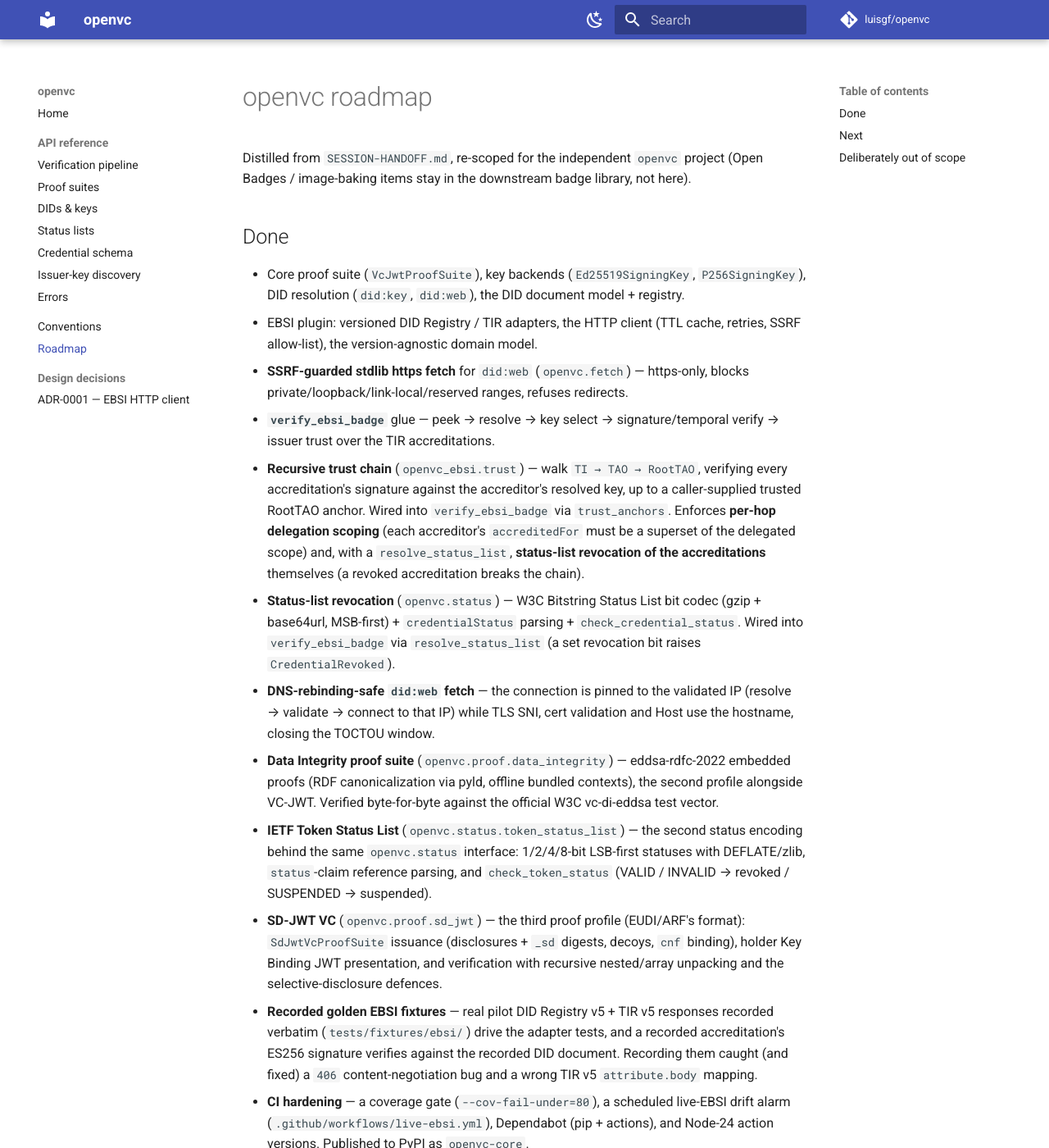
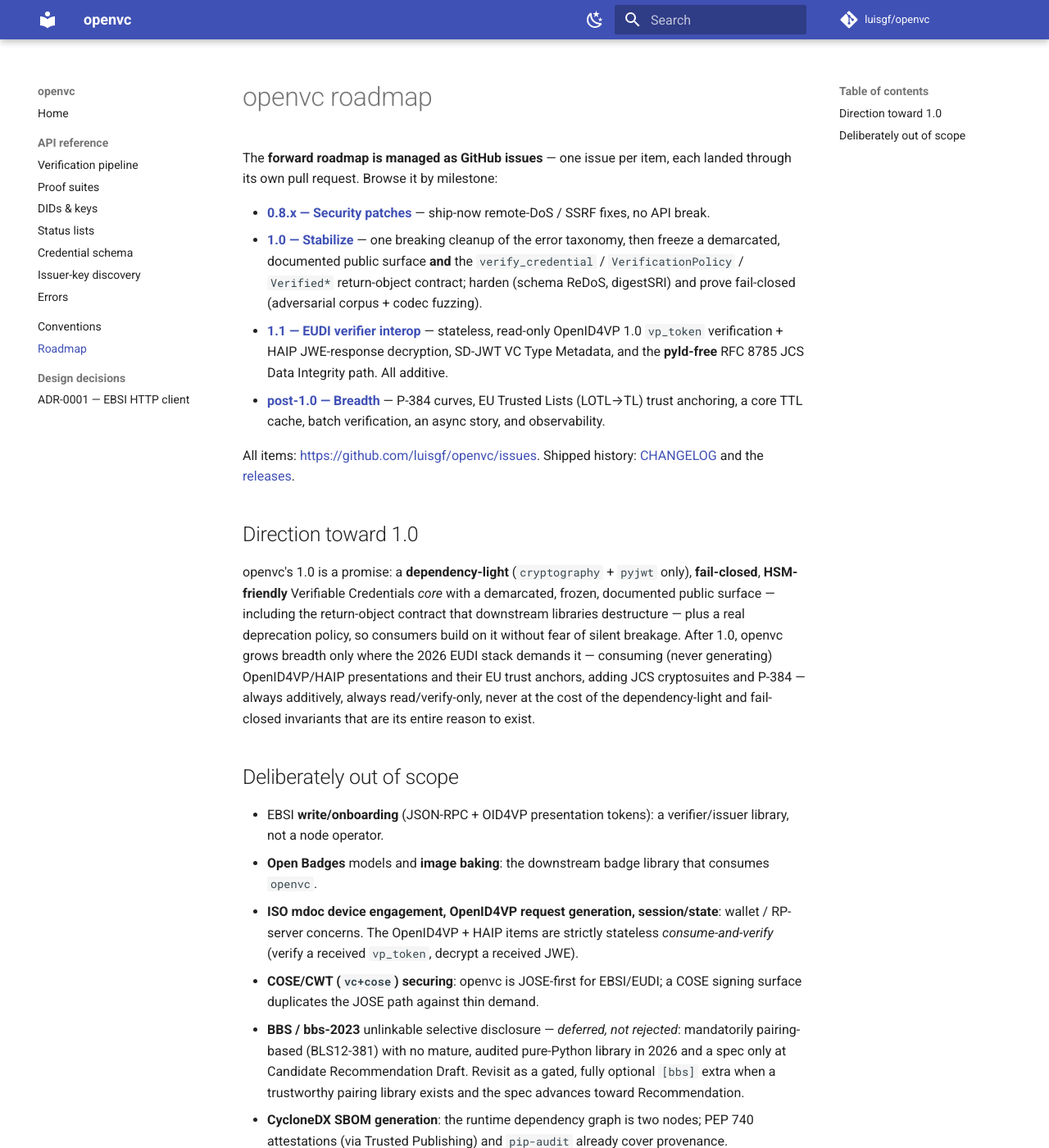
Before and after one commit to luisgf/openvc, an MkDocs documentation site: the page built from docs/ROADMAP.md, in a window 1280 px wide and 1400 px high. Shown: the whole window at 82% size. Built offline with MkDocs 1.6.1 and Material for MkDocs 9.7.7, drawn with Linux system fonts in a browser that asks for light colours; comment, search, counter and statistics services are not loaded; some of the changed text lies outside the part shown.

Commit message:
docs: track the roadmap in GitHub issues; ROADMAP.md points to the milestones
The forward roadmap now lives as GitHub issues (one per item, landed via PR),
grouped into four milestones. ROADMAP.md becomes a stable overview + pointer so the
narrative and the tracker cannot drift, keeping only the vision and the deliberately-
out-of-scope policy inline.

```diff
--- a/docs/ROADMAP.md
+++ b/docs/ROADMAP.md
@@ -1,118 +1,54 @@
 # openvc roadmap
 
-Distilled from `SESSION-HANDOFF.md`, re-scoped for the independent `openvc`
-project (Open Badges / image-baking items stay in the downstream badge library,
-not here).
+The **forward roadmap is managed as GitHub issues** — one issue per item, each
+landed through its own pull request. Browse it by milestone:
 
-## Done
+- **[0.8.x — Security patches](https://github.com/luisgf/openvc/milestone/1)** —
+  ship-now remote-DoS / SSRF fixes, no API break.
+- **[1.0 — Stabilize](https://github.com/luisgf/openvc/milestone/2)** — one
+  breaking cleanup of the error taxonomy, then freeze a demarcated, documented
+  public surface **and** the `verify_credential` / `VerificationPolicy` /
+  `Verified*` return-object contract; harden (schema ReDoS, digestSRI) and prove
+  fail-closed (adversarial corpus + codec fuzzing).
+- **[1.1 — EUDI verifier interop](https://github.com/luisgf/openvc/milestone/3)** —
+  stateless, read-only OpenID4VP 1.0 `vp_token` verification + HAIP JWE-response
+  decryption, SD-JWT VC Type Metadata, and the **pyld-free** RFC 8785 JCS Data
+  Integrity path. All additive.
+- **[post-1.0 — Breadth](https://github.com/luisgf/openvc/milestone/4)** — P-384
+  curves, EU Trusted Lists (LOTL→TL) trust anchoring, a core TTL cache, batch
+  verification, an async story, and observability.
 
-- Core proof suite (`VcJwtProofSuite`), key backends (`Ed25519SigningKey`,
-  `P256SigningKey`), DID resolution (`did:key`, `did:web`), the DID document
-  model + registry.
-- EBSI plugin: versioned DID Registry / TIR adapters, the HTTP client (TTL cache,
-  retries, SSRF allow-list), the version-agnostic domain model.
-- **SSRF-guarded stdlib https fetch** for `did:web` (`openvc.fetch`) — https-only,
-  blocks private/loopback/link-local/reserved ranges, refuses redirects.
-- **`verify_ebsi_badge`** glue — peek → resolve → key select → signature/temporal
-  verify → issuer trust over the TIR accreditations.
-- **Recursive trust chain** (`openvc_ebsi.trust`) — walk `TI → TAO → RootTAO`,
-  verifying every accreditation's signature against the accreditor's resolved
-  key, up to a caller-supplied trusted RootTAO anchor. Wired into
-  `verify_ebsi_badge` via `trust_anchors`. Enforces **per-hop delegation
-  scoping** (each accreditor's `accreditedFor` must be a superset of the
-  delegated scope) and, with a `resolve_status_list`, **status-list revocation of
-  the accreditations** themselves (a revoked accreditation breaks the chain).
-- **Status-list revocation** (`openvc.status`) — W3C Bitstring Status List bit
-  codec (gzip + base64url, MSB-first) + `credentialStatus` parsing +
-  `check_credential_status`. Wired into `verify_ebsi_badge` via
-  `resolve_status_list` (a set revocation bit raises `CredentialRevoked`).
-- **DNS-rebinding-safe `did:web` fetch** — the connection is pinned to the
-  validated IP (resolve → validate → connect to that IP) while TLS SNI, cert
-  validation and Host use the hostname, closing the TOCTOU window.
-- **Data Integrity proof suite** (`openvc.proof.data_integrity`) —
-  eddsa-rdfc-2022 embedded proofs (RDF canonicalization via pyld, offline
-  bundled contexts), the second profile alongside VC-JWT. Verified byte-for-byte
-  against the official W3C vc-di-eddsa test vector.
-- **IETF Token Status List** (`openvc.status.token_status_list`) — the second
-  status encoding behind the same `openvc.status` interface: 1/2/4/8-bit
-  LSB-first statuses with DEFLATE/zlib, `status`-claim reference parsing, and
-  `check_token_status` (VALID / INVALID → revoked / SUSPENDED → suspended).
-- **SD-JWT VC** (`openvc.proof.sd_jwt`) — the third proof profile (EUDI/ARF's
-  format): `SdJwtVcProofSuite` issuance (disclosures + `_sd` digests, decoys,
-  `cnf` binding), holder Key Binding JWT presentation, and verification with
-  recursive nested/array unpacking and the selective-disclosure defences.
-- **Recorded golden EBSI fixtures** — real pilot DID Registry v5 + TIR v5
-  responses recorded verbatim (`tests/fixtures/ebsi/`) drive the adapter tests,
-  and a recorded accreditation's ES256 signature verifies against the recorded
-  DID document. Recording them caught (and fixed) a `406` content-negotiation bug
-  and a wrong TIR v5 `attribute.body` mapping.
-- **CI hardening** — a coverage gate (`--cov-fail-under=80`), a scheduled
-  live-EBSI drift alarm (`.github/workflows/live-ebsi.yml`), Dependabot (pip +
-  actions), and Node-24 action versions. Published to PyPI as `openvc-core`.
-- **ecdsa-sd-2023 selective disclosure** (`openvc.proof.ecdsa_sd`) — the P-256
-  Data Integrity cryptosuite with selective disclosure: issuer base proof →
-  holder derived proof (reveal chosen JSON pointers) → verify, with HMAC-blinded
-  blank nodes and a hand-rolled CBOR proof value (checked against RFC 8949).
-  Round-trip + tamper/over-disclosure tested, and **interop-validated against the
-  official W3C `vc-di-ecdsa` vectors** (`tests/fixtures/ecdsa_sd/`): `verify`
-  accepts reference-produced derived proofs, and our issuer-side canonical N-Quads
-  and `proofHash`/`mandatoryHash` match the recorded intermediates byte for byte.
-- **Downstream OB 3.0 consumer** — `openbadgeslib` consumes `openvc-core` from
-  PyPI in its own repository. That work (Open Badges models, image baking, and
-  the API feedback that hardens the core toward 1.0) is tracked there, not here.
-- **Data Integrity validity + purpose enforcement** (`openvc.proof`) — the two
-  Data Integrity suites verified only the signature; `verify()` now also enforces
-  the credential's validity window (`validFrom`/`validUntil`,
-  `issuanceDate`/`expirationDate`, proof `expires`, with configurable leeway and a
-  `now` pin) and `proofPurpose`, and binds the key to the DID document's
-  verification relationship. An injectable `resolver=` makes `did:web` work with
-  embedded proofs. Shared checks live in `openvc.proof._verify_common`; a
-  present-but-unparseable timestamp fails **closed**.
-- **Status-list issuance** (`openvc.status`) — the issuer-side counterpart to the
-  existing check side: `build_status_list_credential` (unsigned W3C Bitstring VC),
-  `build_status_list_token` / `verify_status_list_token` (IETF `statuslist+jwt`),
-  the `build_status_list_entry` / `build_token_status_reference` pointers, and
-  `new_bitstring`. A generic compact-JWS signer (`openvc.proof._jws`) was lifted
-  out of `VcJwtProofSuite.sign` so a non-VC token signs through the same
-  allow-listed path.
-- **Generic verification pipeline** (`openvc.verify`) — one `verify_credential(...)`
-  + `VerificationPolicy` that detects the format (VC-JWT / SD-JWT VC / Data
-  Integrity / enveloped VCDM 2.0), resolves the issuer key via a registry, verifies
-  through the matching suite, and applies status/type/purpose policy — the one-call
-  verifier and the surface to stabilise toward 1.0. Status is fail-closed and checks
-  both the W3C and IETF conventions for every format; Data Integrity binds the
-  proof key to the issuer DID. The EBSI glue is a specialisation of it.
-- **EUDI issuer-key discovery** — `did:jwk` (`openvc.did.did_jwk`), SD-JWT VC issuer
-  keys via `/.well-known/jwt-vc-issuer` (`openvc.jwt_vc_issuer`, anti-substitution +
-  SSRF-guarded fetch), and X.509 `x5c` chain trust (`openvc.x5c`, path validation +
-  SAN issuer binding, EC P-256 leaf). The last two are opt-in in the pipeline.
-  *(Raised the `cryptography` floor to `>=45`.)*
-- **W3C Verifiable Presentations** — **VP-JWT** (`openvc.proof.vp_jwt`): a holder
-  signs a `vp` bound to a verifier (`aud`) and challenge (`nonce`), and verify
-  cascade-verifies each embedded credential through the pipeline, with opt-in
-  holder binding — plus **`challenge`/`domain`** on Data Integrity
-  (`authentication` proofs).
-- **Library-wide `OpenvcError` root** (`openvc.errors`) — one base above every
-  error family, so `except OpenvcError` catches any openvc failure (additive; the
-  per-area roots are unchanged).
-- **`credentialSchema` validation (W3C VC JSON Schema)** (`openvc.schema`) — the
-  pipeline validates a credential against the `JsonSchema` it declares when the
-  caller opts in with `resolve_credential_schema=` (a mismatch raises
-  `SchemaValidationError`); `policy.require_schema` makes a declared-but-unchecked
-  schema fail-closed. The `jsonschema` processor is the optional `[schema]` extra.
-  Remote `$ref` is off and `JsonSchemaCredential` is not yet validated (raises
-  `UnsupportedSchemaType`).
+All items: <https://github.com/luisgf/openvc/issues>. Shipped history:
+[CHANGELOG](https://github.com/luisgf/openvc/blob/main/CHANGELOG.md) and the
+[releases](https://github.com/luisgf/openvc/releases).
 
-## Next
+## Direction toward 1.0
 
-The queued proof / status / EBSI / interop / presentation work is done and the
-downstream consumer lives in its own repository. What remains is demand-driven:
-
-1. **ecdsa-sd-2023 P-384** and further cryptosuites, if demand appears.
+openvc's 1.0 is a promise: a **dependency-light** (`cryptography` + `pyjwt` only),
+**fail-closed**, **HSM-friendly** Verifiable Credentials *core* with a demarcated,
+frozen, documented public surface — including the return-object contract that
+downstream libraries destructure — plus a real deprecation policy, so consumers
+build on it without fear of silent breakage. After 1.0, openvc grows breadth only
+where the 2026 EUDI stack demands it — consuming (never generating) OpenID4VP/HAIP
+presentations and their EU trust anchors, adding JCS cryptosuites and P-384 —
+always additively, always read/verify-only, never at the cost of the
+dependency-light and fail-closed invariants that are its entire reason to exist.
 
 ## Deliberately out of scope
 
-- EBSI **write/onboarding** (JSON-RPC + OID4VP presentation tokens): this is a
+- EBSI **write/onboarding** (JSON-RPC + OID4VP presentation tokens): a
   verifier/issuer library, not a node operator.
-- **Open Badges** models and **image baking**: those belong in the downstream
-  badge library that consumes `openvc`.
+- **Open Badges** models and **image baking**: the downstream badge library that
+  consumes `openvc`.
+- **ISO mdoc device engagement, OpenID4VP request generation, session/state**:
+  wallet / RP-server concerns. The OpenID4VP + HAIP items are strictly stateless
+  *consume-and-verify* (verify a received `vp_token`, decrypt a received JWE).
+- **COSE/CWT (`vc+cose`) securing**: openvc is JOSE-first for EBSI/EUDI; a COSE
+  signing surface duplicates the JOSE path against thin demand.
+- **BBS / bbs-2023** unlinkable selective disclosure — *deferred, not rejected*:
+  mandatorily pairing-based (BLS12-381) with no mature, audited pure-Python library
+  in 2026 and a spec only at Candidate Recommendation Draft. Revisit as a gated,
+  fully optional `[bbs]` extra when a trustworthy pairing library exists and the
+  spec advances toward Recommendation.
+- **CycloneDX SBOM generation**: the runtime dependency graph is two nodes; PEP 740
+  attestations (via Trusted Publishing) and `pip-audit` already cover provenance.
```
